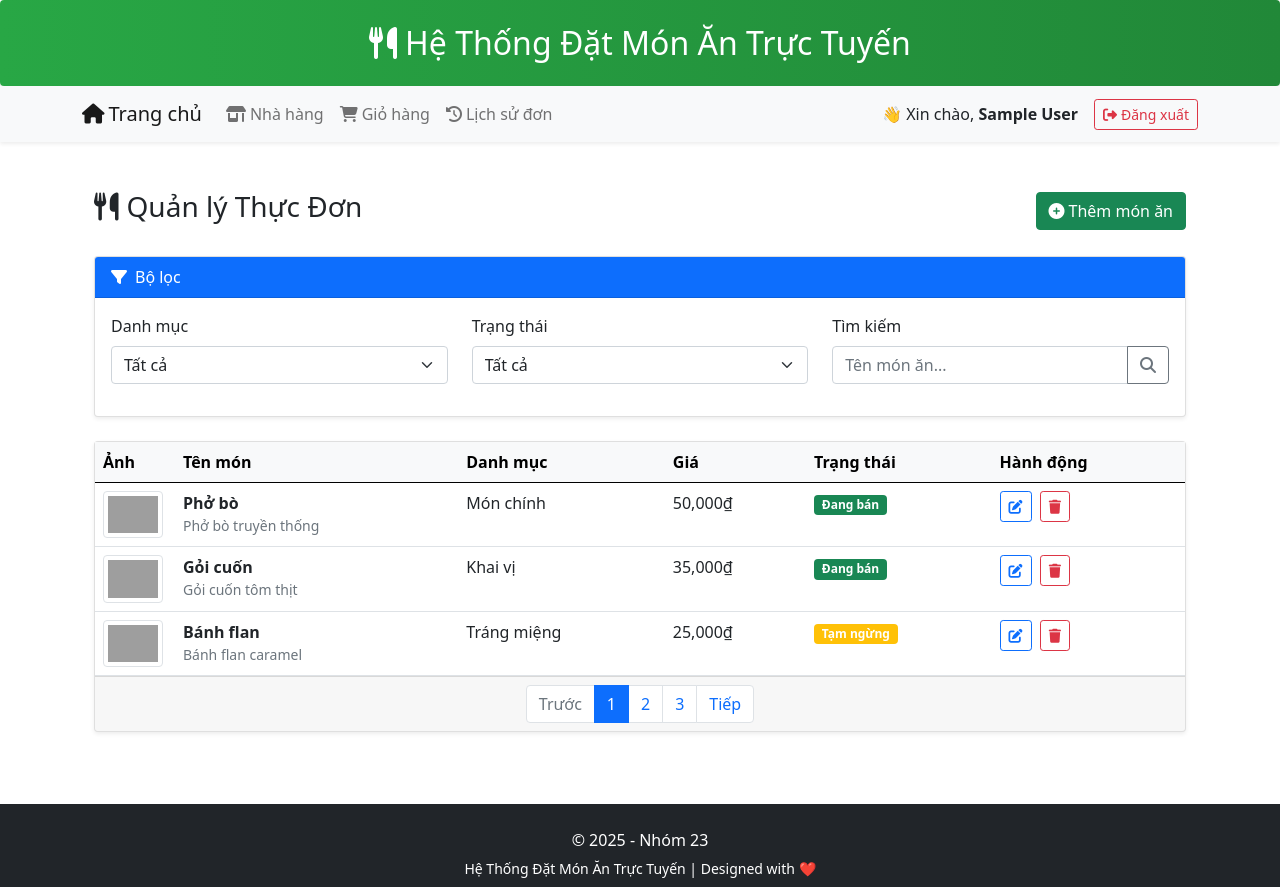
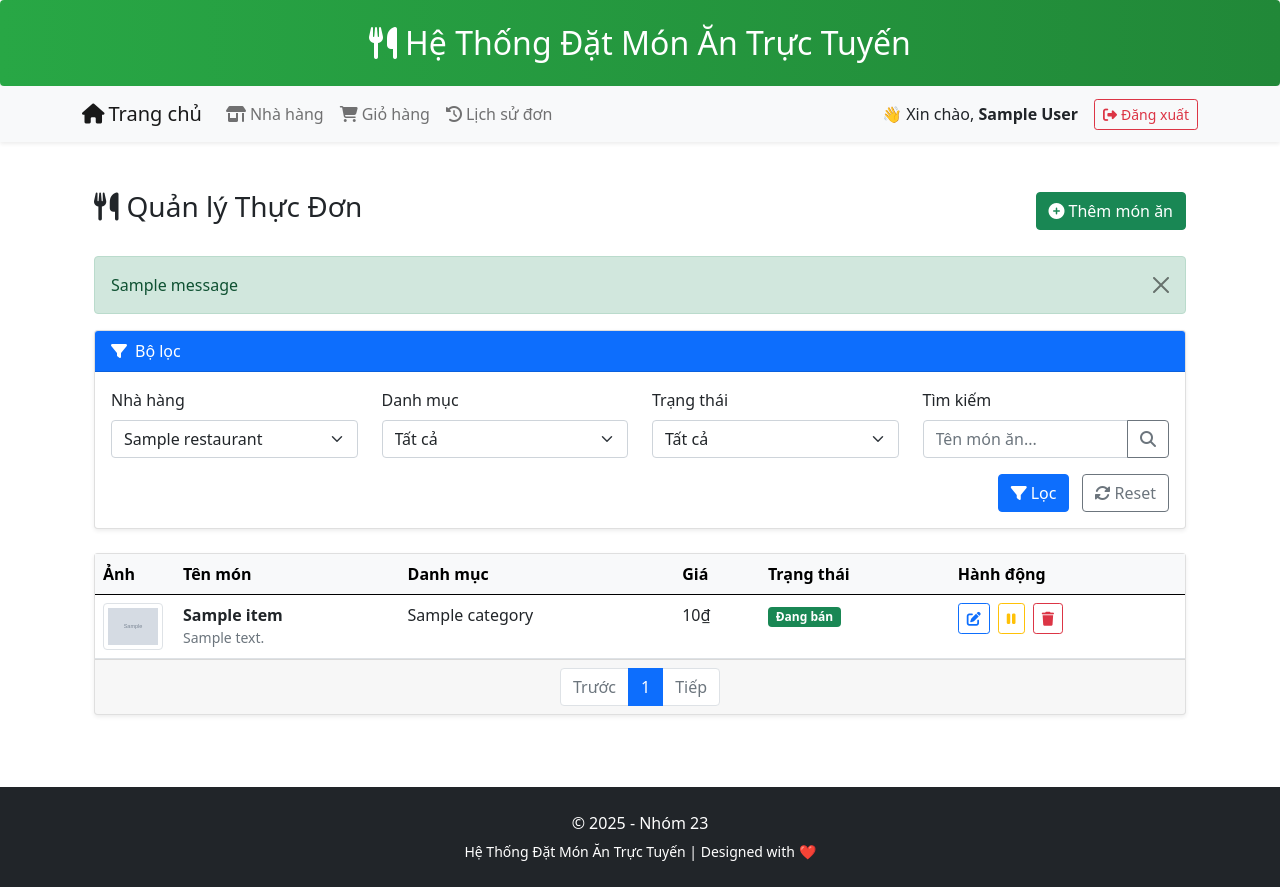
Before and after one commit to lybuida/Ordering_Food_App, a Flask app: page /owner/menu in a window 1280 px wide. Run offline with Flask 3, Linux system fonts and the light colour scheme; a user stored in the database is signed in; tables that the repository leaves empty hold one stand-in row (values such as "Sample post"); grey boxes marked "Sample" are stand-in pictures; one stand-in notice (Sample message) is shown; grey boxes are pictures that could not be loaded.

Commit message:
3.4.1.3 - Giang done

```diff
--- a/OrderingFoodApp/dao/order_dao.py
+++ b/OrderingFoodApp/dao/order_owner.py
@@ -1,4 +1,4 @@
-# order_dao.py
+# order_owner.py
 from OrderingFoodApp.models import Order, OrderItem, User, Restaurant, db, Notification, NotificationType
 from sqlalchemy import func, and_, or_
 from datetime import datetime, timedelta
--- a/OrderingFoodApp/models.py
+++ b/OrderingFoodApp/models.py
@@ -121,6 +121,7 @@ class MenuItem(db.Model):
 
     cart_items = relationship('CartItem', backref='menu_item', lazy=True)
     order_items = relationship('OrderItem', backref='menu_item', lazy=True)
+    is_active = Column(Boolean, default=True)
 
 
 # ========== CART ==========
--- a/OrderingFoodApp/routes/owner.py
+++ b/OrderingFoodApp/routes/owner.py
@@ -2,7 +2,12 @@
 from flask import Blueprint, render_template, request, jsonify, redirect, url_for
 from flask_login import login_required, current_user
 from OrderingFoodApp.models import *
-from OrderingFoodApp.dao.order_dao import OrderDAO
+from OrderingFoodApp.dao.order_owner import OrderDAO
+from flask import flash
+from werkzeug.utils import secure_filename
+import os
+from OrderingFoodApp.dao.menu_owner import MenuDAO
+from flask import current_app
 
 owner_bp = Blueprint('owner', __name__, url_prefix='/owner')
 
@@ -18,12 +23,234 @@ def index():
 def owner_restaurants():
     return render_template('owner/restaurants.html')
 
-
-@owner_bp.route('/menu')
-def owner_menu():
-    return render_template('owner/menu.html')
+###MENU
+# @owner_bp.route('/menu')
+# def owner_menu():
+#     return render_template('owner/menu.html')
 
 
+# Route menu chính (đã cập nhật)
+@owner_bp.route('/menu')
+@login_required
+def owner_menu():
+    # Lấy thông số lọc từ request
+    restaurant_id = request.args.get('restaurant_id')
+    category_id = request.args.get('category_id', 'all')
+    status_filter = request.args.get('status', 'all')
+    search = request.args.get('search')
+    page = request.args.get('page', 1, type=int)
+
+    # Lấy danh sách nhà hàng của owner
+    restaurants = Restaurant.query.filter_by(owner_id=current_user.id).all()
+
+    if not restaurants:
+        flash('Bạn chưa có nhà hàng nào', 'warning')
+        return redirect(url_for('owner.index'))
+
+    # Nếu không chọn nhà hàng, lấy nhà hàng đầu tiên
+    if not restaurant_id:
+        restaurant_id = restaurants[0].id
+
+    # Lấy danh sách món ăn
+    menu_items = MenuDAO.get_menu_items(
+        restaurant_id=restaurant_id,
+        category_id=category_id,
+        status_filter=status_filter,
+        search=search,
+        page=page
+    )
+
+    categories = MenuDAO.get_categories()
+
+    return render_template('owner/menu.html',
+                         menu_items=menu_items,
+                         categories=categories,
+                         restaurants=restaurants,
+                         current_restaurant_id=int(restaurant_id),
+                         filter_values={
+                             'restaurant_id': restaurant_id,
+                             'category_id': category_id,
+                             'status': status_filter,
+                             'search': search
+                         })
+
+@owner_bp.route('/menu/add', methods=['GET', 'POST'])
+@login_required
+def add_menu_item():
+    if request.method == 'POST':
+        try:
+            # Lấy dữ liệu từ form
+            restaurant_id = request.form.get('restaurant_id')
+            category_id = request.form.get('category_id')
+            name = request.form.get('name')
+            description = request.form.get('description')
+            price = float(request.form.get('price'))
+            is_active = request.form.get('is_active', 'off') == 'on'
+
+            # Validate dữ liệu
+            if not all([restaurant_id, category_id, name, price]):
+                flash('Vui lòng điền đầy đủ thông tin bắt buộc', 'danger')
+                return redirect(url_for('owner.add_menu_item'))
+
+            # Xử lý upload ảnh
+            image_url = None
+            if 'image' in request.files:
+                image_file = request.files['image']
+                if image_file and allowed_file(image_file.filename):
+                    filename = secure_filename(image_file.filename)
+                    upload_folder = os.path.join(current_app.root_path, 'static/uploads/menu_items')
+                    os.makedirs(upload_folder, exist_ok=True)
+                    filepath = os.path.join(upload_folder, filename)
+                    image_file.save(filepath)
+                    image_url = f'/static/uploads/menu_items/{filename}'
+
+            # Tạo món ăn mới
+            new_item = MenuItem(
+                restaurant_id=restaurant_id,
+                category_id=category_id,
+                name=name,
+                description=description,
+                price=price,
+                image_url=image_url,
+                is_active=is_active
+            )
+
+            db.session.add(new_item)
+            db.session.commit()
+
+            flash('Thêm món ăn thành công', 'success')
+            return redirect(url_for('owner.owner_menu'))
+
+        except Exception as e:
+            db.session.rollback()
+            flash(f'Có lỗi xảy ra: {str(e)}', 'danger')
+            return redirect(url_for('owner.add_menu_item'))
+
+    # Lấy danh sách nhà hàng và danh mục
+    restaurants = Restaurant.query.filter_by(owner_id=current_user.id).all()
+    categories = MenuCategory.query.all()
+
+    if not restaurants:
+        flash('Bạn chưa có nhà hàng nào', 'warning')
+        return redirect(url_for('owner.index'))
+
+    return render_template('owner/menu_form.html',
+                           restaurants=restaurants,
+                           categories=categories,
+                           menu_item=None)
+
+@owner_bp.route('/menu/<int:item_id>/edit', methods=['GET', 'POST'])
+@login_required
+def edit_menu_item(item_id):
+    menu_item = MenuDAO.get_menu_item_by_id(item_id)
+
+    if not menu_item:
+        flash('Món ăn không tồn tại', 'danger')
+        return redirect(url_for('owner.owner_menu'))
+
+    # Kiểm tra quyền sở hữu
+    restaurant = Restaurant.query.get(menu_item.restaurant_id)
+    if restaurant.owner_id != current_user.id:
+        flash('Bạn không có quyền chỉnh sửa món ăn này', 'danger')
+        return redirect(url_for('owner.owner_menu'))
+
+    if request.method == 'POST':
+        try:
+            category_id = request.form.get('category_id')
+            name = request.form.get('name')
+            description = request.form.get('description')
+            price = float(request.form.get('price'))
+            is_active = request.form.get('is_active') == 'on'
+
+            # Xử lý upload ảnh
+            if 'image' in request.files:
+                image_file = request.files['image']
+                if image_file and allowed_file(image_file.filename):
+                    filename = secure_filename(image_file.filename)
+                    upload_folder = os.path.join(current_app.root_path, 'static/uploads/menu_items')
+                    os.makedirs(upload_folder, exist_ok=True)
+                    filepath = os.path.join(upload_folder, filename)
+                    image_file.save(filepath)
+                    image_url = f'/static/uploads/menu_items/{filename}'
+                    menu_item.image_url = image_url
+
+            # Cập nhật thông tin
+            MenuDAO.update_menu_item(
+                item_id=item_id,
+                category_id=category_id,
+                name=name,
+                description=description,
+                price=price,
+                is_active=is_active
+            )
+
+            flash('Cập nhật món ăn thành công', 'success')
+            return redirect(url_for('owner.owner_menu'))
+        except Exception as e:
+            db.session.rollback()
+            flash(f'Có lỗi xảy ra: {str(e)}', 'danger')
+
+    categories = MenuCategory.query.all()
+    return render_template('owner/menu_form.html',
+                           menu_item=menu_item,
+                           categories=categories,
+                           restaurants=None)
+
+
+@owner_bp.route('/menu/<int:item_id>/delete', methods=['POST'])
+@login_required
+def delete_menu_item(item_id):
+    menu_item = MenuDAO.get_menu_item_by_id(item_id)
+
+    if not menu_item:
+        flash('Món ăn không tồn tại', 'danger')
+        return redirect(url_for('owner.owner_menu'))
+
+    # Kiểm tra quyền sở hữu
+    restaurant = Restaurant.query.get(menu_item.restaurant_id)
+    if restaurant.owner_id != current_user.id:
+        flash('Bạn không có quyền xóa món ăn này', 'danger')
+        return redirect(url_for('owner.owner_menu'))
+
+    try:
+        MenuDAO.delete_menu_item(item_id)
+        flash('Xóa món ăn thành công', 'success')
+    except Exception as e:
+        db.session.rollback()
+        flash(f'Có lỗi xảy ra: {str(e)}', 'danger')
+
+    return redirect(url_for('owner.owner_menu'))
+
+
+@owner_bp.route('/menu/<int:item_id>/toggle-status', methods=['POST'])
+@login_required
+def toggle_menu_item_status(item_id):
+    menu_item = MenuDAO.get_menu_item_by_id(item_id)
+
+    if not menu_item:
+        return jsonify({'success': False, 'message': 'Món ăn không tồn tại'})
+
+    # Kiểm tra quyền sở hữu
+    restaurant = Restaurant.query.get(menu_item.restaurant_id)
+    if restaurant.owner_id != current_user.id:
+        return jsonify({'success': False, 'message': 'Bạn không có quyền thực hiện'})
+
+    success = MenuDAO.toggle_menu_item_status(item_id)
+    if success:
+        return jsonify({
+            'success': True,
+            'message': 'Cập nhật trạng thái thành công',
+            'is_active': menu_item.is_active
+        })
+    else:
+        return jsonify({'success': False, 'message': 'Có lỗi xảy ra'})
+
+
+def allowed_file(filename):
+    return '.' in filename and \
+        filename.rsplit('.', 1)[1].lower() in {'png', 'jpg', 'jpeg', 'gif'}
+
+### ORDER
 @owner_bp.route('/orders', methods=['GET', 'POST'])
 @login_required
 def owner_orders():
--- a/OrderingFoodApp/templates/owner/menu.html
+++ b/OrderingFoodApp/templates/owner/menu.html
@@ -4,46 +4,84 @@
 <div class="container mt-4">
     <div class="d-flex justify-content-between align-items-center mb-4">
         <h3><i class="fas fa-utensils me-2"></i>Quản lý Thực Đơn</h3>
-        <a href="/owner/menu/add" class="btn btn-success">
+        <a href="{{ url_for('owner.add_menu_item', restaurant_id=current_restaurant_id) }}" class="btn btn-success">
             <i class="fas fa-plus-circle me-1"></i>Thêm món ăn
         </a>
     </div>
+
+    {% with messages = get_flashed_messages(with_categories=true) %}
+        {% if messages %}
+            {% for category, message in messages %}
+                <div class="alert alert-{{ category }} alert-dismissible fade show">
+                    {{ message }}
+                    <button type="button" class="btn-close" data-bs-dismiss="alert" aria-label="Close"></button>
+                </div>
+            {% endfor %}
+        {% endif %}
+    {% endwith %}
 
     <div class="card shadow-sm mb-4">
         <div class="card-header bg-primary text-white">
             <i class="fas fa-filter me-2"></i>Bộ lọc
         </div>
         <div class="card-body">
+            <form method="get" action="{{ url_for('owner.owner_menu') }}">
                 <div class="row">
-                <div class="col-md-4 mb-3">
-                    <label class="form-label">Danh mục</label>
-                    <select class="form-select">
-                        <option selected>Tất cả</option>
-                        <option>Khai vị</option>
-                        <option>Món chính</option>
-                        <option>Tráng miệng</option>
-                        <option>Đồ uống</option>
+                    <div class="col-md-3 mb-3">
+                        <label class="form-label">Nhà hàng</label>
+                        <select name="restaurant_id" class="form-select" onchange="this.form.submit()">
+                            {% for restaurant in restaurants %}
+                                <option value="{{ restaurant.id }}"
+                                    {% if current_restaurant_id == restaurant.id %}selected{% endif %}>
+                                    {{ restaurant.name }}
+                                </option>
+                            {% endfor %}
                         </select>
                     </div>
-                <div class="col-md-4 mb-3">
-                    <label class="form-label">Trạng thái</label>
-                    <select class="form-select">
-                        <option selected>Tất cả</option>
-                        <option>Đang bán</option>
-                        <option>Tạm ngừng</option>
+                    <div class="col-md-3 mb-3">
+                        <label class="form-label">Danh mục</label>
+                        <select name="category_id" class="form-select">
+                            <option value="all" {% if filter_values.category_id == 'all' %}selected{% endif %}>Tất cả</option>
+                            {% for category in categories %}
+                                <option value="{{ category.id }}"
+                                    {% if filter_values.category_id|string == category.id|string %}selected{% endif %}>
+                                    {{ category.name }}
+                                </option>
+                            {% endfor %}
                         </select>
                     </div>
-                <div class="col-md-4 mb-3">
+                    <div class="col-md-3 mb-3">
+                        <label class="form-label">Trạng thái</label>
+                        <select name="status" class="form-select">
+                            <option value="all" {% if filter_values.status == 'all' %}selected{% endif %}>Tất cả</option>
+                            <option value="active" {% if filter_values.status == 'active' %}selected{% endif %}>Đang bán</option>
+                            <option value="inactive" {% if filter_values.status == 'inactive' %}selected{% endif %}>Tạm ngừng</option>
+                        </select>
+                    </div>
+                    <div class="col-md-3 mb-3">
                         <label class="form-label">Tìm kiếm</label>
                         <div class="input-group">
-                        <input type="text" class="form-control" placeholder="Tên món ăn...">
-                        <button class="btn btn-outline-secondary" type="button"><i class="fas fa-search"></i></button>
+                            <input type="text" name="search" class="form-control"
+                                   placeholder="Tên món ăn..." value="{{ filter_values.search or '' }}">
+                            <button class="btn btn-outline-secondary" type="submit">
+                                <i class="fas fa-search"></i>
+                            </button>
                         </div>
                     </div>
                 </div>
+                <div class="row">
+                    <div class="col-12 text-end">
+                        <button type="submit" class="btn btn-primary me-2">
+                            <i class="fas fa-filter me-1"></i>Lọc
+                        </button>
+                        <a href="{{ url_for('owner.owner_menu') }}" class="btn btn-outline-secondary">
+                            <i class="fas fa-sync-alt me-1"></i>Reset
+                        </a>
                     </div>
                 </div>
-
+            </form>
+        </div>
+    </div>
    <div class="card shadow-sm">
         <div class="card-body p-0">
             <div class="table-responsive">
@@ -59,48 +97,53 @@
                         </tr>
                     </thead>
                     <tbody>
+                        {% for item in menu_items.items %}
                         <tr>
-                            <td><img src="/static/images/food1.jpg" class="img-thumbnail" width="60" height="60" alt="Món ăn"></td>
                             <td>
-                                <strong>Phở bò</strong>
-                                <p class="mb-0 text-muted small">Phở bò truyền thống</p>
+                                {% if item.image_url %}
+                                    <img src="{{ item.image_url }}" class="img-thumbnail" width="60" height="60" alt="{{ item.name }}">
+                                {% else %}
+                                    <img src="/static/images/default-food.jpg" class="img-thumbnail" width="60" height="60" alt="Default image">
+                                {% endif %}
                             </td>
-                            <td>Món chính</td>
-                            <td>50,000₫</td>
-                            <td><span class="badge bg-success">Đang bán</span></td>
                             <td>
-                                <a href="/owner/menu/1/edit" class="btn btn-sm btn-outline-primary me-1"><i class="fas fa-edit"></i></a>
-                                <button class="btn btn-sm btn-outline-danger"><i class="fas fa-trash"></i></button>
+                                <strong>{{ item.name }}</strong>
+                                <p class="mb-0 text-muted small">{{ item.description|truncate(50) if item.description }}</p>
+                            </td>
+                            <td>{{ item.category.name }}</td>
+                            <td>{{ "{:,.0f}₫".format(item.price) }}</td>
+                            <td>
+                                {% if item.is_active %}
+                                    <span class="badge bg-success">Đang bán</span>
+                                {% else %}
+                                    <span class="badge bg-warning">Tạm ngừng</span>
+                                {% endif %}
+                            </td>
+                            <td>
+                                <a href="{{ url_for('owner.edit_menu_item', item_id=item.id) }}"
+                                   class="btn btn-sm btn-outline-primary me-1" title="Chỉnh sửa">
+                                    <i class="fas fa-edit"></i>
+                                </a>
+                                <button class="btn btn-sm {% if item.is_active %}btn-outline-warning{% else %}btn-outline-success{% endif %} me-1 toggle-status-btn"
+                                        title="{% if item.is_active %}Tạm ngừng{% else %}Kích hoạt{% endif %}"
+                                        data-item-id="{{ item.id }}">
+                                    <i class="fas {% if item.is_active %}fa-pause{% else %}fa-play{% endif %}"></i>
+                                </button>
+                                <form action="{{ url_for('owner.delete_menu_item', item_id=item.id) }}"
+                                      method="post" class="d-inline">
+                                    <button type="submit" class="btn btn-sm btn-outline-danger"
+                                            title="Xóa"
+                                            onclick="return confirm('Bạn có chắc chắn muốn xóa món ăn này?')">
+                                        <i class="fas fa-trash"></i>
+                                    </button>
+                                </form>
                             </td>
                         </tr>
+                        {% else %}
                         <tr>
-                            <td><img src="/static/images/food2.jpg" class="img-thumbnail" width="60" height="60" alt="Món ăn"></td>
-                            <td>
-                                <strong>Gỏi cuốn</strong>
-                                <p class="mb-0 text-muted small">Gỏi cuốn tôm thịt</p>
-                            </td>
-                            <td>Khai vị</td>
-                            <td>35,000₫</td>
-                            <td><span class="badge bg-success">Đang bán</span></td>
-                            <td>
-                                <a href="/owner/menu/2/edit" class="btn btn-sm btn-outline-primary me-1"><i class="fas fa-edit"></i></a>
-                                <button class="btn btn-sm btn-outline-danger"><i class="fas fa-trash"></i></button>
-                            </td>
+                            <td colspan="6" class="text-center py-4">Không có món ăn nào</td>
                         </tr>
-                        <tr>
-                            <td><img src="/static/images/food3.jpg" class="img-thumbnail" width="60" height="60" alt="Món ăn"></td>
-                            <td>
-                                <strong>Bánh flan</strong>
-                                <p class="mb-0 text-muted small">Bánh flan caramel</p>
-                            </td>
-                            <td>Tráng miệng</td>
-                            <td>25,000₫</td>
-                            <td><span class="badge bg-warning">Tạm ngừng</span></td>
-                            <td>
-                                <a href="/owner/menu/3/edit" class="btn btn-sm btn-outline-primary me-1"><i class="fas fa-edit"></i></a>
-                                <button class="btn btn-sm btn-outline-danger"><i class="fas fa-trash"></i></button>
-                            </td>
-                        </tr>
+                        {% endfor %}
                     </tbody>
                 </table>
             </div>
@@ -108,18 +151,80 @@
         <div class="card-footer">
             <nav aria-label="Page navigation">
                 <ul class="pagination justify-content-center mb-0">
+                    {% if menu_items.has_prev %}
+                    <li class="page-item">
+                        <a class="page-link" href="{{ url_for('owner.owner_menu', page=menu_items.prev_num, **filter_values) }}">
+                            Trước
+                        </a>
+                    </li>
+                    {% else %}
                     <li class="page-item disabled">
                         <a class="page-link" href="#" tabindex="-1" aria-disabled="true">Trước</a>
                     </li>
-                    <li class="page-item active"><a class="page-link" href="#">1</a></li>
-                    <li class="page-item"><a class="page-link" href="#">2</a></li>
-                    <li class="page-item"><a class="page-link" href="#">3</a></li>
+                    {% endif %}
+
+                    {% for page_num in menu_items.iter_pages(left_edge=1, right_edge=1, left_current=2, right_current=2) %}
+                        {% if page_num %}
+                            {% if menu_items.page == page_num %}
+                                <li class="page-item active"><a class="page-link" href="#">{{ page_num }}</a></li>
+                            {% else %}
                                 <li class="page-item">
-                        <a class="page-link" href="#">Tiếp</a>
+                                    <a class="page-link" href="{{ url_for('owner.owner_menu', page=page_num, **filter_values) }}">
+                                        {{ page_num }}
+                                    </a>
                                 </li>
+                            {% endif %}
+                        {% else %}
+                            <li class="page-item disabled"><span class="page-link">...</span></li>
+                        {% endif %}
+                    {% endfor %}
+
+                    {% if menu_items.has_next %}
+                    <li class="page-item">
+                        <a class="page-link" href="{{ url_for('owner.owner_menu', page=menu_items.next_num, **filter_values) }}">
+                            Tiếp
+                        </a>
+                    </li>
+                    {% else %}
+                    <li class="page-item disabled">
+                        <a class="page-link" href="#" tabindex="-1" aria-disabled="true">Tiếp</a>
+                    </li>
+                    {% endif %}
                 </ul>
             </nav>
         </div>
     </div>
 </div>
+
+<script>
+document.addEventListener('DOMContentLoaded', function() {
+    // Xử lý toggle status bằng AJAX
+    document.querySelectorAll('.toggle-status-btn').forEach(btn => {
+        btn.addEventListener('click', function() {
+            const itemId = this.getAttribute('data-item-id');
+
+            fetch(`/owner/menu/${itemId}/toggle-status`, {
+                method: 'POST',
+                headers: {
+                    'Content-Type': 'application/json',
+                    'X-Requested-With': 'XMLHttpRequest'
+                }
+            })
+            .then(response => response.json())
+            .then(data => {
+                if (data.success) {
+                    // Reload trang để cập nhật trạng thái
+                    window.location.reload();
+                } else {
+                    alert(data.message || 'Có lỗi xảy ra');
+                }
+            })
+            .catch(error => {
+                console.error('Error:', error);
+                alert('Có lỗi xảy ra khi kết nối đến server');
+            });
+        });
+    });
+});
+</script>
 {% endblock %}
```
Also changed, not shown: OrderingFoodApp/dao/menu_owner.py (added, +87 -0 lines), OrderingFoodApp/templates/owner/menu_form.html (added, +87 -0 lines). Lines whose indentation alone changed are shown as unchanged.
